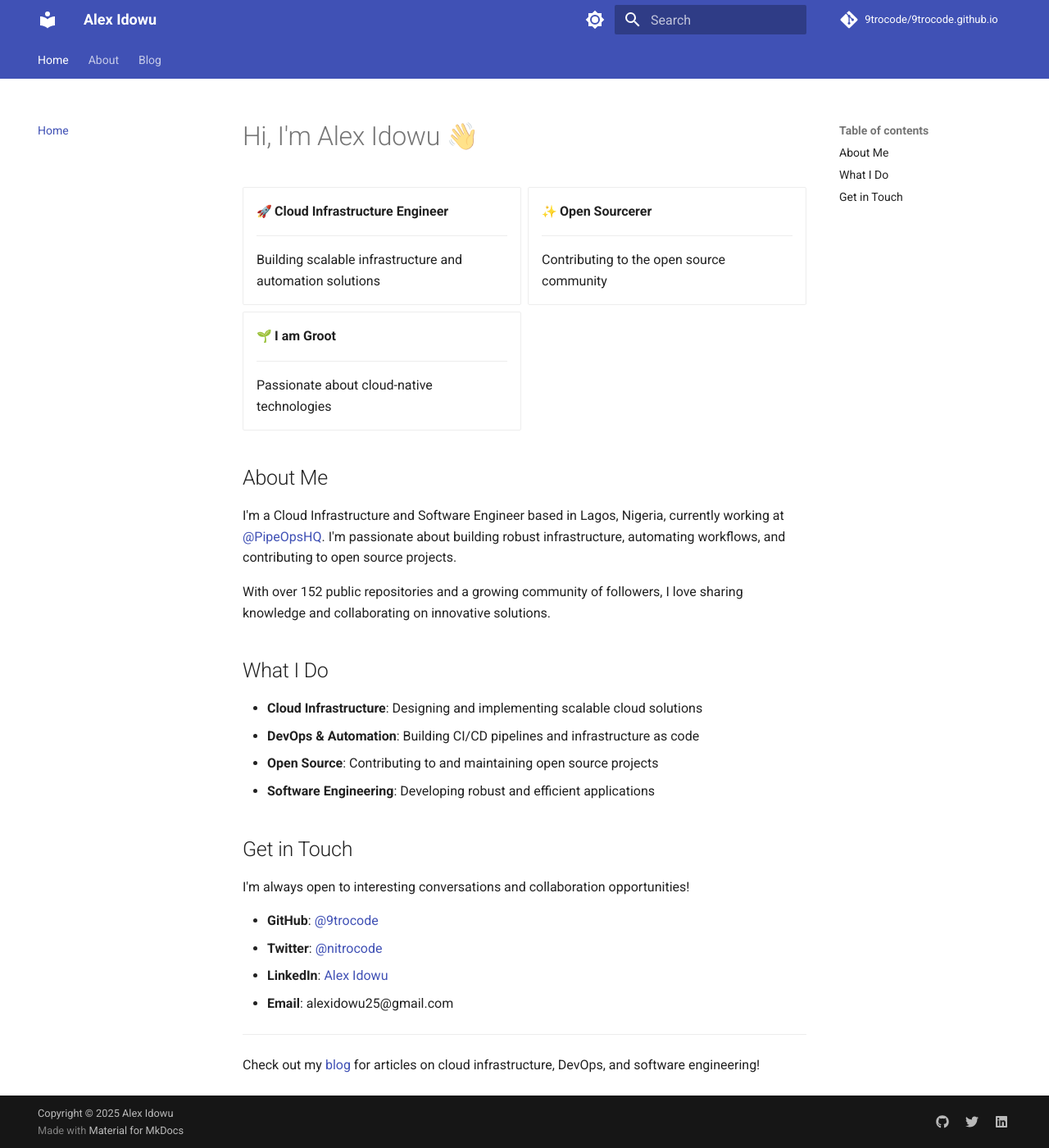
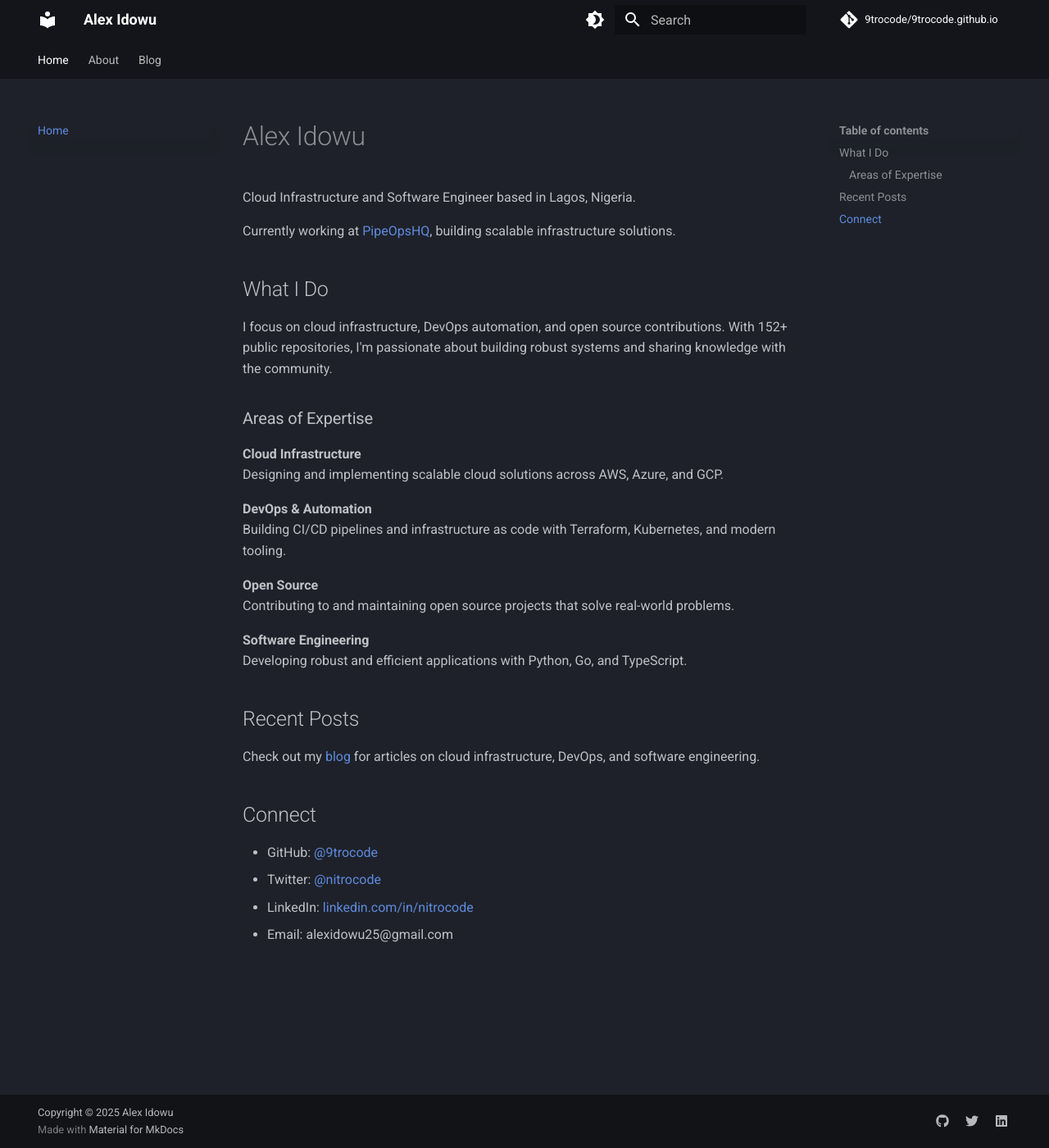
Before and after one commit to 9trocode/9trocode.github.io, an MkDocs documentation site: the page built from docs/index.md, in a window 1280 px wide and 1400 px high. Shown: the whole window at 82% size. Built offline with MkDocs 1.6.1 and Material for MkDocs 9.7.7, drawn with Linux system fonts in a browser that asks for light colours; emoji names are drawn with the system emoji font; comment, search, counter and statistics services are not loaded.

Commit message:
Update to dark mode, remove emojis, add retrospective post

```diff
--- a/docs/index.md
+++ b/docs/index.md
@@ -1,49 +1,34 @@
-# Hi, I'm Alex Idowu 👋
+# Alex Idowu
 
-<div class="grid cards" markdown>
+Cloud Infrastructure and Software Engineer based in Lagos, Nigeria.
 
--   :rocket: **Cloud Infrastructure Engineer**
-
-    ---
-
-    Building scalable infrastructure and automation solutions
-
--   :sparkles: **Open Sourcerer**
-
-    ---
-
-    Contributing to the open source community
-
--   :seedling: **I am Groot**
-
-    ---
-
-    Passionate about cloud-native technologies
-
-</div>
-
-## About Me
-
-I'm a Cloud Infrastructure and Software Engineer based in Lagos, Nigeria, currently working at [@PipeOpsHQ](https://github.com/PipeOpsHQ). I'm passionate about building robust infrastructure, automating workflows, and contributing to open source projects.
-
-With over 152 public repositories and a growing community of followers, I love sharing knowledge and collaborating on innovative solutions.
+Currently working at [PipeOpsHQ](https://github.com/PipeOpsHQ), building scalable infrastructure solutions.
 
 ## What I Do
 
-- **Cloud Infrastructure**: Designing and implementing scalable cloud solutions
-- **DevOps & Automation**: Building CI/CD pipelines and infrastructure as code
-- **Open Source**: Contributing to and maintaining open source projects
-- **Software Engineering**: Developing robust and efficient applications
+I focus on cloud infrastructure, DevOps automation, and open source contributions. With 152+ public repositories, I'm passionate about building robust systems and sharing knowledge with the community.
 
-## Get in Touch
+### Areas of Expertise
 
-I'm always open to interesting conversations and collaboration opportunities!
+**Cloud Infrastructure**
+Designing and implementing scalable cloud solutions across AWS, Azure, and GCP.
 
-- **GitHub**: [@9trocode](https://github.com/9trocode)
-- **Twitter**: [@nitrocode](https://twitter.com/nitrocode)
-- **LinkedIn**: [Alex Idowu](https://www.linkedin.com/in/nitrocode/)
-- **Email**: alexidowu25@gmail.com
+**DevOps & Automation**
+Building CI/CD pipelines and infrastructure as code with Terraform, Kubernetes, and modern tooling.
 
----
+**Open Source**
+Contributing to and maintaining open source projects that solve real-world problems.
 
-Check out my [blog](/blog/) for articles on cloud infrastructure, DevOps, and software engineering!
+**Software Engineering**
+Developing robust and efficient applications with Python, Go, and TypeScript.
+
+## Recent Posts
+
+Check out my [blog](/blog/) for articles on cloud infrastructure, DevOps, and software engineering.
+
+## Connect
+
+- GitHub: [@9trocode](https://github.com/9trocode)
+- Twitter: [@nitrocode](https://twitter.com/nitrocode)
+- LinkedIn: [linkedin.com/in/nitrocode](https://www.linkedin.com/in/nitrocode/)
+- Email: alexidowu25@gmail.com
--- a/mkdocs.yml
+++ b/mkdocs.yml
@@ -9,22 +9,20 @@ repo_url: https://github.com/9trocode/9trocode.github.io
 theme:
   name: material
   palette:
+    # Dark mode (default)
+    - scheme: slate
+      primary: black
+      accent: deep orange
+      toggle:
+        icon: material/brightness-4
+        name: Switch to light mode
     # Light mode
-    - media: "(prefers-color-scheme: light)"
-      scheme: default
-      primary: indigo
-      accent: indigo
+    - scheme: default
+      primary: black
+      accent: deep orange
       toggle:
         icon: material/brightness-7
         name: Switch to dark mode
-    # Dark mode
-    - media: "(prefers-color-scheme: dark)"
-      scheme: slate
-      primary: indigo
-      accent: indigo
-      toggle:
-        icon: material/brightness-4
-        name: Switch to light mode
   font:
     text: Roboto
     code: Roboto Mono
@@ -60,9 +58,7 @@ markdown_extensions:
       alternate_style: true
   - pymdownx.tasklist:
       custom_checkbox: true
-  - pymdownx.emoji:
-      emoji_index: !!python/name:material.extensions.emoji.twemoji
-      emoji_generator: !!python/name:material.extensions.emoji.to_svg
+
   - admonition
   - pymdownx.details
   - attr_list
```
Also changed, not shown: docs/about.md (+7 -11 lines), docs/blog/posts/2024-year-in-review.md (added, +149 -0 lines), docs/blog/posts/getting-started-with-terraform.md (+1 -1 lines), docs/blog/posts/welcome.md (+6 -10 lines), 1 other file.
